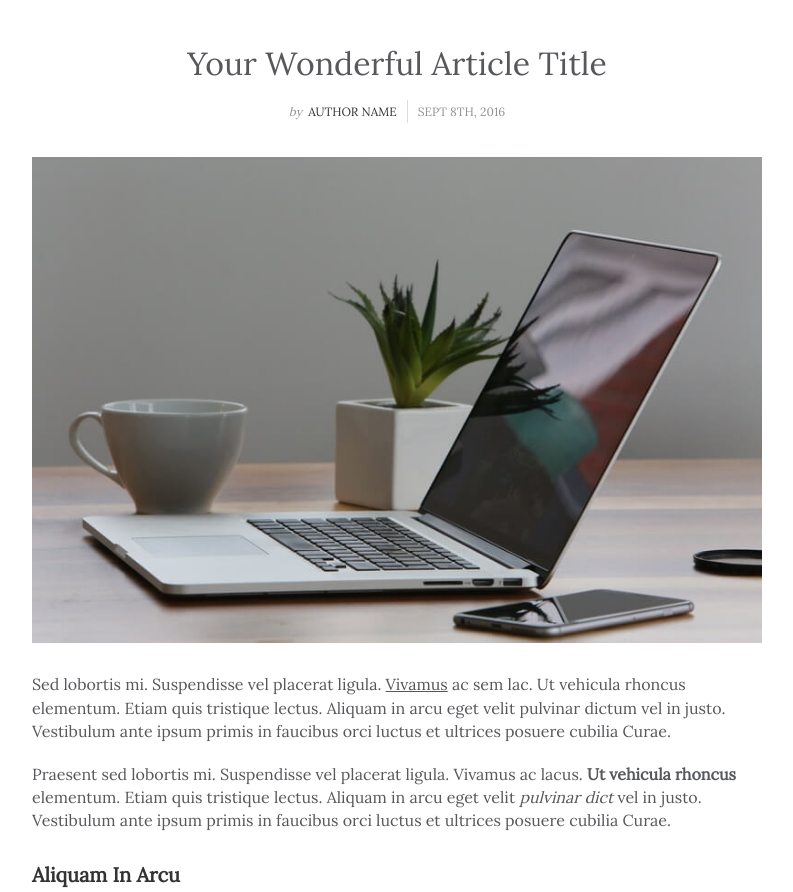
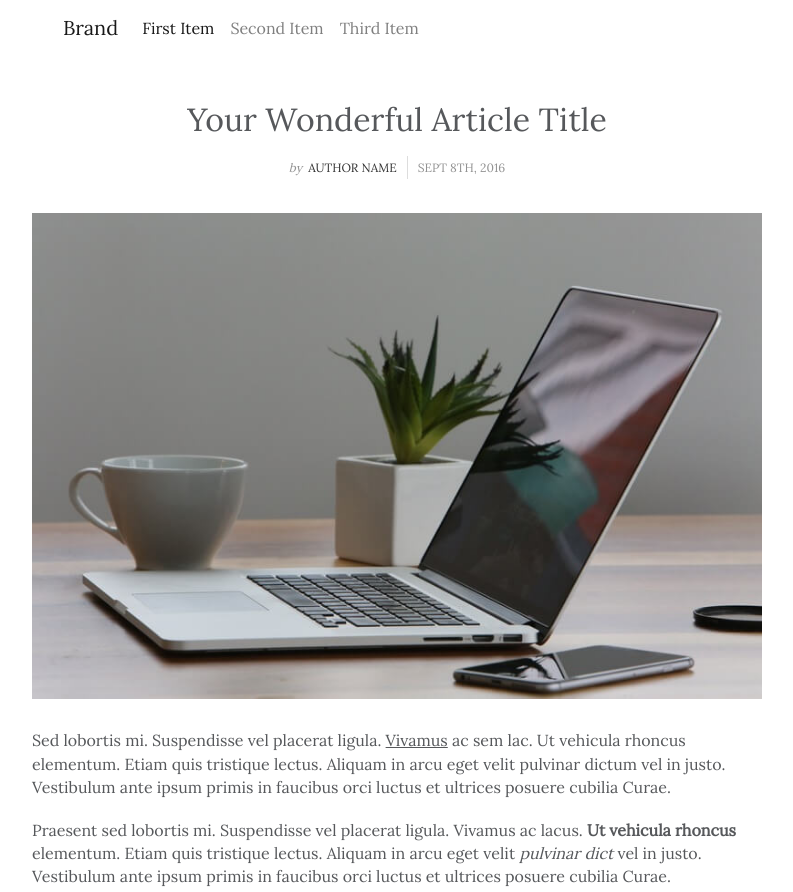
Before and after one commit to thiagoesser/curso-proto-out2018, a plain HTML site: page index.html in a window 1280 px wide. Shown: the top 892 px of the page, without its empty margins (243-1036 px from the left). Drawn offline with Linux system fonts and the light colour scheme.

Commit message:
Commit com emoção .o/

```diff
--- a/index.html
+++ b/index.html
@@ -17,6 +17,18 @@
             <div class="row">
                 <div class="col-lg-10 col-xl-8 offset-lg-1 offset-xl-2">
                     <div class="intro">
+                        <nav class="navbar navbar-light navbar-expand-md">
+                            <div class="container-fluid"><a class="navbar-brand" href="#">Brand</a><button class="navbar-toggler" data-toggle="collapse" data-target="#navcol-1"><span class="sr-only">Toggle navigation</span><span class="navbar-toggler-icon"></span></button>
+                                <div class="collapse navbar-collapse"
+                                    id="navcol-1">
+                                    <ul class="nav navbar-nav">
+                                        <li class="nav-item" role="presentation"><a class="nav-link active" href="#">First Item</a></li>
+                                        <li class="nav-item" role="presentation"><a class="nav-link" href="#">Second Item</a></li>
+                                        <li class="nav-item" role="presentation"><a class="nav-link" href="#">Third Item</a></li>
+                                    </ul>
+                                </div>
+                            </div>
+                        </nav>
                         <h1 class="text-center">Your Wonderful Article Title</h1>
                         <p class="text-center"><span class="by">by</span> <a href="#">Author Name</a><span class="date">Sept 8th, 2016 </span></p><img class="img-fluid" src="assets/img/desk.jpg"></div>
                     <div class="text">
```
Also changed, not shown: 1 other file.
